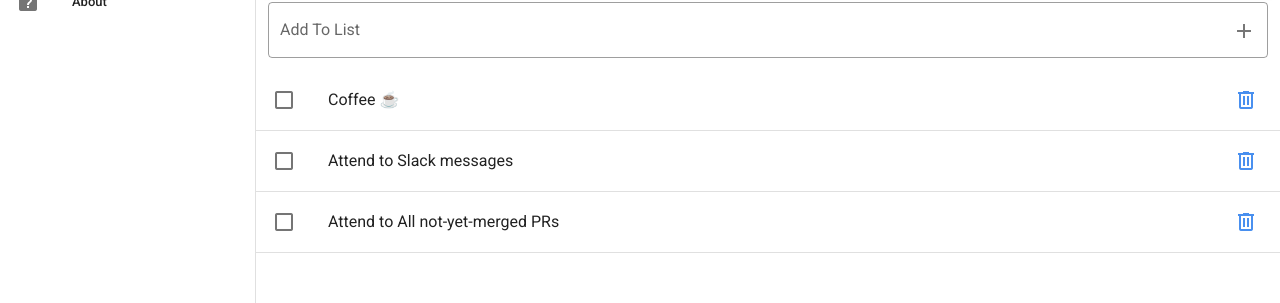
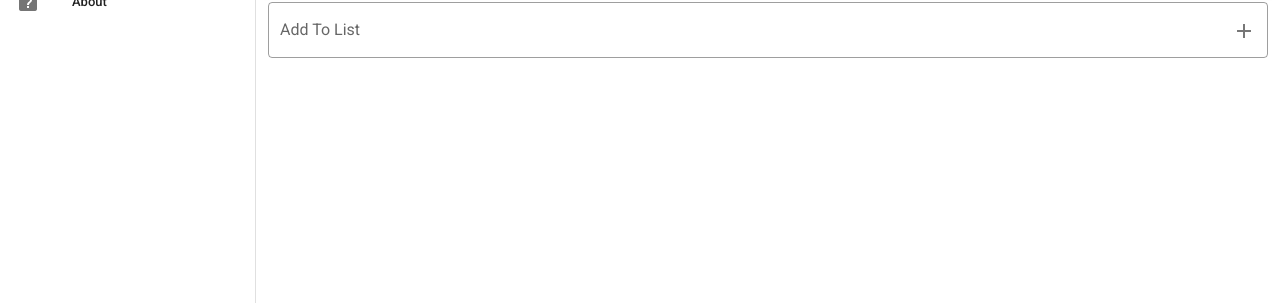
Before and after one commit to reinholz36/Vue-Notes, a Vue app: page /#/ in a window 1280 px wide. Shown: the part 138-441 px from the top of the page. Built offline with nearby package versions, Linux system fonts and the light colour scheme.

Commit message:
add task method

```diff
--- a/src/views/Todo.vue
+++ b/src/views/Todo.vue
@@ -6,6 +6,8 @@
             outlined
             label="Add To List"
             append-icon="mdi-plus"
+			@click:append="addTask"
+			@keyup.enter="addTask"
 			hide-details
 			clearable
         >
@@ -57,27 +59,21 @@
 		name: 'Todo',
 		data() {
 			return {
-				newTaskTitle: "",
-				tasks: [
-					{
-						id: 1,
-						title: 'Coffee ☕️',
-						done: false,
-					},
-					{
-						id: 2,
-						title: 'Attend to Slack messages',
-						done: false,
-					},
-					{
-						id: 3,
-						title: 'Attend to All not-yet-merged PRs',
-						done: false,
-					},
-				]
+				newTaskTitle: '',
+				tasks: []
 			}
 		},
 		methods: {
+		addTask(){
+			let newTask = {
+				id: Date.now(),
+				title: this.newTaskTitle,
+				done:false
+			}
+			this.tasks.push(newTask)
+			this.newTaskTitle=''
+		},
+
 		doneTask(id) {
 			let task = this.tasks.filter(task => task.id === id)[0]
 			task.done = !task.done
```
